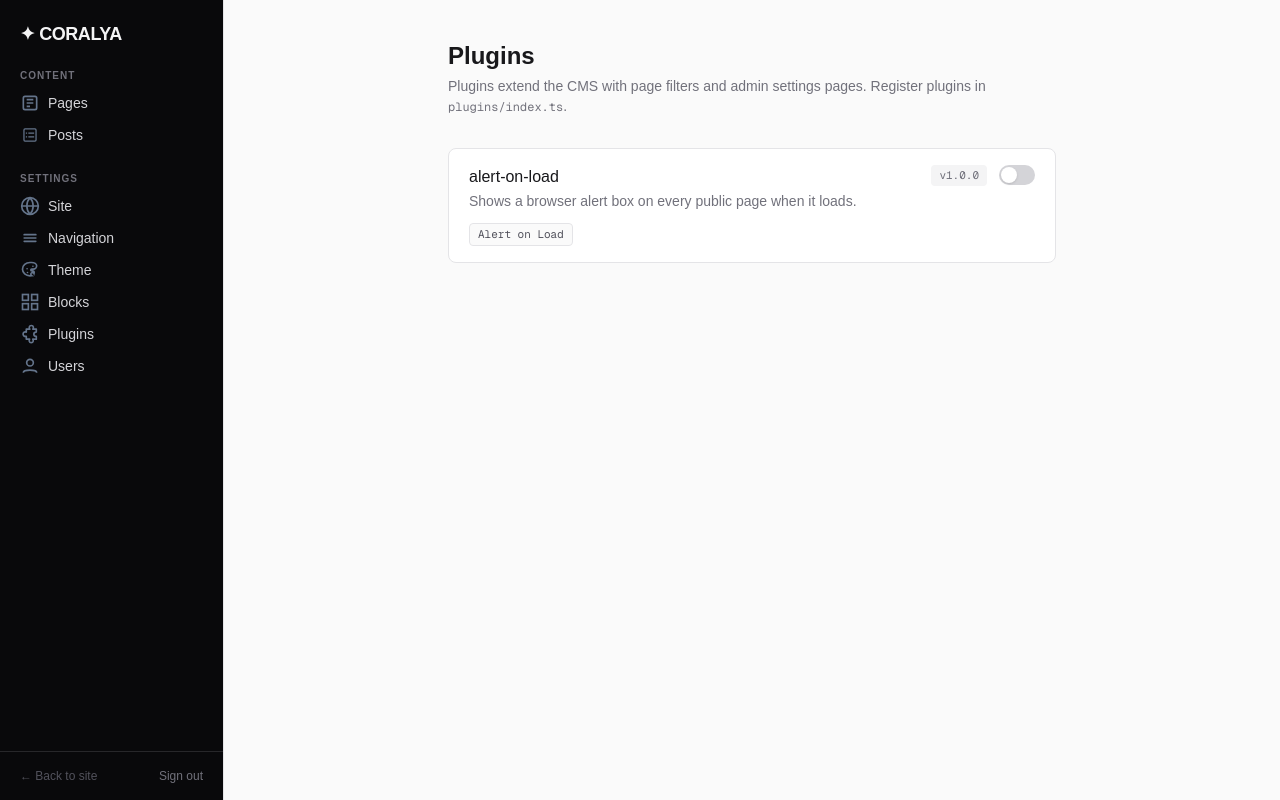
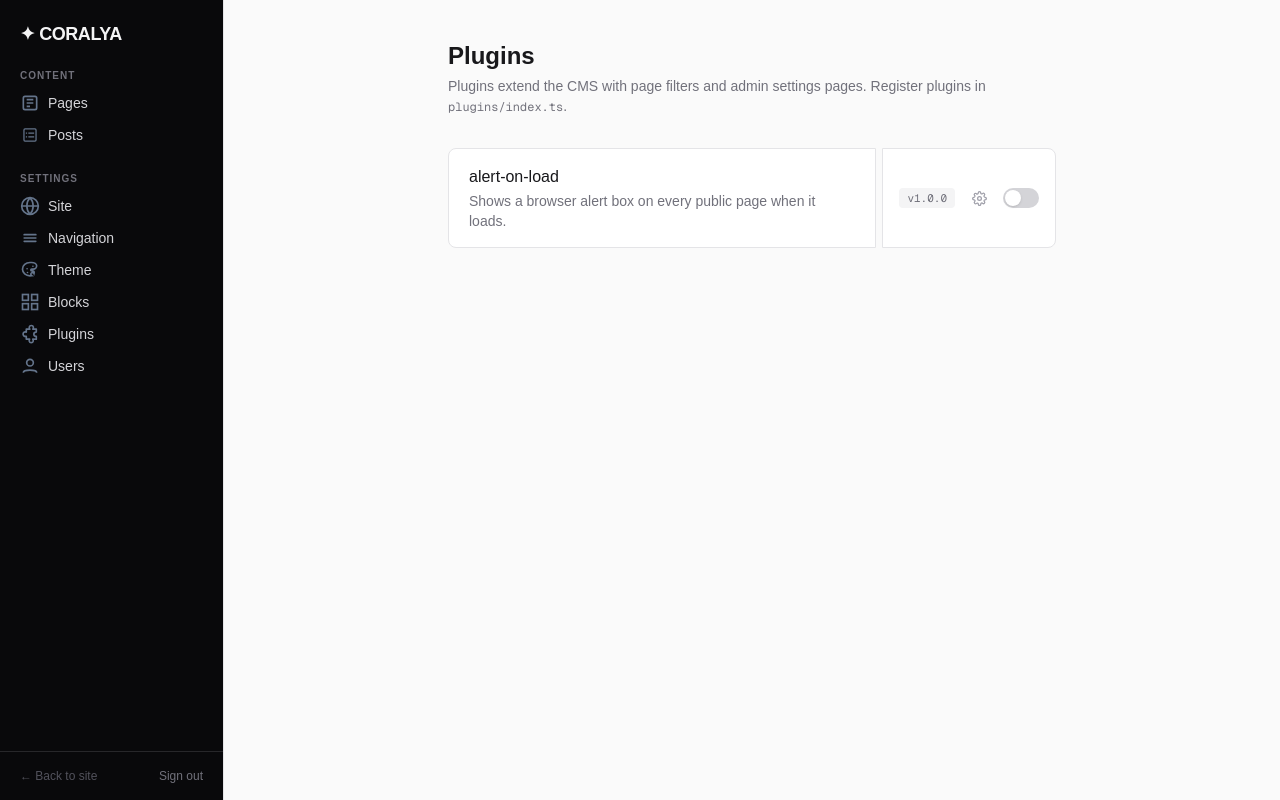
Before and after one commit to KoschKX/CoralyaCMS, a Next.js app in the folder next/: page /admin/settings/plugins in a window 1280 px wide. Built offline with nearby package versions, Linux system fonts and the light colour scheme.

Commit message:
updated admin graphics

```diff
--- /dev/null
+++ b/next/app/admin/settings/blocks/[name]/page.tsx
@@ -0,0 +1,34 @@
+import { notFound } from "next/navigation";
+import Link from "next/link";
+// Ensure blocks are registered before we look them up.
+import { blockMap } from "@/blocks/index";
+
+interface Props {
+  params: Promise<{ name: string }>;
+}
+
+export default async function BlockSettingsPage({ params }: Props) {
+  const { name } = await params;
+  const block = blockMap[name];
+
+  // 404 when the block doesn't exist or has no settings page declared.
+  if (!block?.settingsPage) notFound();
+
+  const Component = block.settingsPage;
+  return (
+    <div>
+      {/* Back-link breadcrumb */}
+      <div className="border-b border-zinc-200 bg-white px-8 py-3">
+        <Link
+          href="/admin/settings/blocks"
+          className="text-xs text-zinc-400 hover:text-zinc-700"
+        >
+          ← Blocks
+        </Link>
+        <span className="mx-2 text-xs text-zinc-300">/</span>
+        <span className="text-xs font-medium text-zinc-700">{block.label}</span>
+      </div>
+      <Component />
+    </div>
+  );
+}
--- a/next/app/admin/settings/blocks/page.tsx
+++ b/next/app/admin/settings/blocks/page.tsx
@@ -1,8 +1,28 @@
 "use client";
 
+import Link from "next/link";
 import { BlockIcon } from "@/components/BlockIcon";
 import { useEffect, useState } from "react";
 import { blockRegistry } from "@/blocks/index";
+
+function GearIcon() {
+  return (
+    <svg
+      width="15"
+      height="15"
+      viewBox="0 0 24 24"
+      fill="none"
+      stroke="currentColor"
+      strokeWidth="2"
+      strokeLinecap="round"
+      strokeLinejoin="round"
+      aria-hidden="true"
+    >
+      <path d="M12 15a3 3 0 1 0 0-6 3 3 0 0 0 0 6Z" />
+      <path d="M19.4 15a1.65 1.65 0 0 0 .33 1.82l.06.06a2 2 0 0 1-2.83 2.83l-.06-.06a1.65 1.65 0 0 0-1.82-.33 1.65 1.65 0 0 0-1 1.51V21a2 2 0 0 1-4 0v-.09A1.65 1.65 0 0 0 9 19.4a1.65 1.65 0 0 0-1.82.33l-.06.06a2 2 0 0 1-2.83-2.83l.06-.06A1.65 1.65 0 0 0 4.68 15a1.65 1.65 0 0 0-1.51-1H3a2 2 0 0 1 0-4h.09A1.65 1.65 0 0 0 4.6 9a1.65 1.65 0 0 0-.33-1.82l-.06-.06a2 2 0 0 1 2.83-2.83l.06.06A1.65 1.65 0 0 0 9 4.68a1.65 1.65 0 0 0 1-1.51V3a2 2 0 0 1 4 0v.09a1.65 1.65 0 0 0 1 1.51 1.65 1.65 0 0 0 1.82-.33l.06-.06a2 2 0 0 1 2.83 2.83l-.06.06A1.65 1.65 0 0 0 19.4 9a1.65 1.65 0 0 0 1.51 1H21a2 2 0 0 1 0 4h-.09a1.65 1.65 0 0 0-1.51 1Z" />
+    </svg>
+  );
+}
 
 export default function BlocksPage() {
   const [disabled, setDisabled] = useState<Set<string>>(new Set());
@@ -43,27 +63,39 @@ export default function BlocksPage() {
         Enable or disable blocks in the editor. Disabled blocks cannot be added to pages.
       </p>
 
-      <div className="overflow-hidden rounded-lg border border-zinc-200 bg-white">
-        {blockRegistry.map((block, i) => {
+      <div className="space-y-3">
+        {blockRegistry.map((block) => {
           const enabled = !disabled.has(block.name);
           return (
-            <div
-              key={block.name}
-              className={`flex items-center gap-4 px-5 py-3.5 ${
-                i !== blockRegistry.length - 1 ? "border-b border-zinc-100" : ""
-              }`}
-            >
+            <div key={block.name} className="flex items-stretch gap-1.5">
+              {/* Info box — rounded on the left side only */}
+              <div className="flex flex-1 items-center gap-4 rounded-l-lg border border-zinc-200 bg-white px-5 py-3.5">
                 <span className="text-xl">
                   <BlockIcon name={block.name} label={block.label} size={22} />
                 </span>
-              <div className="flex-1">
+                <div>
                   <p className="text-sm font-medium text-zinc-800">{block.label}</p>
                   <p className="font-mono text-[11px] text-zinc-400">{block.name}</p>
                 </div>
-              {/* Toggle */}
+              </div>
+
+              {/* Controls box — rounded on the right side only */}
+              <div className="flex shrink-0 items-center gap-1.5 rounded-r-lg border border-zinc-200 bg-white px-4 py-3.5">
+                {/* Gear icon — only rendered when the block declares a settingsPage */}
+                {block.settingsPage && (
+                  <Link
+                    href={`/admin/settings/blocks/${block.name}`}
+                    aria-label={`Settings for ${block.label} block`}
+                    className="flex h-7 w-7 items-center justify-center rounded text-zinc-400 transition hover:bg-zinc-100 hover:text-zinc-700"
+                  >
+                    <GearIcon />
+                  </Link>
+                )}
+                {/* Enable / disable toggle */}
                 <button
                   role="switch"
                   aria-checked={enabled}
+                  aria-label={`${enabled ? "Disable" : "Enable"} ${block.label} block`}
                   onClick={() => toggle(block.name)}
                   className={`relative inline-flex h-5 w-9 shrink-0 cursor-pointer rounded-full border-2 border-transparent transition-colors focus:outline-none ${
                     enabled ? "bg-zinc-900" : "bg-zinc-200"
@@ -75,6 +107,7 @@ export default function BlocksPage() {
                     }`}
                   />
                 </button>
+              </div>
             </div>
           );
         })}
--- a/next/app/admin/settings/plugins/[slug]/page.tsx
+++ b/next/app/admin/settings/plugins/[slug]/page.tsx
@@ -1,4 +1,5 @@
 import { notFound } from "next/navigation";
+import Link from "next/link";
 import "@/plugins/index";
 import { pluginAdminPages } from "@/lib/plugin-registry";
 
@@ -13,5 +14,20 @@ export default async function PluginSettingsPage({ params }: Props) {
   if (!page) notFound();
 
   const Component = page.component;
-  return <Component />;
+  return (
+    <div>
+      {/* Back-link breadcrumb */}
+      <div className="border-b border-zinc-200 bg-white px-8 py-3">
+        <Link
+          href="/admin/settings/plugins"
+          className="text-xs text-zinc-400 hover:text-zinc-700"
+        >
+          ← Plugins
+        </Link>
+        <span className="mx-2 text-xs text-zinc-300">/</span>
+        <span className="text-xs font-medium text-zinc-700">{page.label}</span>
+      </div>
+      <Component />
+    </div>
+  );
 }
--- a/next/app/admin/settings/plugins/page.tsx
+++ b/next/app/admin/settings/plugins/page.tsx
@@ -1,11 +1,31 @@
 // Side-effect import: ensures plugins are registered before reading them.
 import "@/plugins/index";
+import Link from "next/link";
 import { installedPlugins } from "@/lib/plugin-registry";
 import { PluginToggle } from "./PluginToggle";
 import fs from "fs";
 import path from "path";
 
 export const metadata = { title: "Plugins — CMS" };
+
+function GearIcon() {
+  return (
+    <svg
+      width="15"
+      height="15"
+      viewBox="0 0 24 24"
+      fill="none"
+      stroke="currentColor"
+      strokeWidth="2"
+      strokeLinecap="round"
+      strokeLinejoin="round"
+      aria-hidden="true"
+    >
+      <path d="M12 15a3 3 0 1 0 0-6 3 3 0 0 0 0 6Z" />
+      <path d="M19.4 15a1.65 1.65 0 0 0 .33 1.82l.06.06a2 2 0 0 1-2.83 2.83l-.06-.06a1.65 1.65 0 0 0-1.82-.33 1.65 1.65 0 0 0-1 1.51V21a2 2 0 0 1-4 0v-.09A1.65 1.65 0 0 0 9 19.4a1.65 1.65 0 0 0-1.82.33l-.06.06a2 2 0 0 1-2.83-2.83l.06-.06A1.65 1.65 0 0 0 4.68 15a1.65 1.65 0 0 0-1.51-1H3a2 2 0 0 1 0-4h.09A1.65 1.65 0 0 0 4.6 9a1.65 1.65 0 0 0-.33-1.82l-.06-.06a2 2 0 0 1 2.83-2.83l.06.06A1.65 1.65 0 0 0 9 4.68a1.65 1.65 0 0 0 1-1.51V3a2 2 0 0 1 4 0v.09a1.65 1.65 0 0 0 1 1.51 1.65 1.65 0 0 0 1.82-.33l.06-.06a2 2 0 0 1 2.83 2.83l-.06.06A1.65 1.65 0 0 0 19.4 9a1.65 1.65 0 0 0 1.51 1H21a2 2 0 0 1 0 4h-.09a1.65 1.65 0 0 0-1.51 1Z" />
+    </svg>
+  );
+}
 
 function readPluginStates(): Record<string, boolean> {
   try {
@@ -37,14 +57,11 @@ export default function PluginsPage() {
           </p>
         </div>
       ) : (
-        <div className="overflow-hidden rounded-lg border border-zinc-200 bg-white">
-          {plugins.map((plugin, i) => (
-            <div
-              key={plugin.name}
-              className={`px-5 py-4 ${i !== plugins.length - 1 ? "border-b border-zinc-100" : ""}`}
-            >
-              <div className="flex items-start justify-between gap-4">
-                <div>
+        <div className="space-y-3">
+          {plugins.map((plugin) => (
+            <div key={plugin.name} className="flex items-stretch gap-1.5">
+              {/* Info box — rounded on the left side only */}
+              <div className="flex-1 min-w-0 rounded-l-lg border border-zinc-200 bg-white px-5 py-4">
                 <p className="font-medium text-zinc-900">{plugin.name}</p>
                 {plugin.description && (
                   <p className="mt-0.5 text-sm text-zinc-500">{plugin.description}</p>
@@ -53,29 +70,31 @@ export default function PluginsPage() {
                   <p className="mt-0.5 text-xs text-zinc-400">by {plugin.author}</p>
                 )}
               </div>
-                <div className="flex shrink-0 items-center gap-3">
+
+              {/* Controls box — rounded on the right side only */}
+              <div className="flex shrink-0 items-center gap-2 rounded-r-lg border border-zinc-200 bg-white px-4 py-4">
                 <span className="rounded bg-zinc-100 px-2 py-0.5 font-mono text-[11px] text-zinc-500">
                   v{plugin.version}
                 </span>
+
+                {/* Gear icon(s) — one per admin page declared by the plugin */}
+                {(plugin.adminPages ?? []).map((page) => (
+                  <Link
+                    key={page.slug}
+                    href={`/admin/settings/plugins/${page.slug}`}
+                    aria-label={`${page.label} settings`}
+                    title={page.label}
+                    className="flex h-8 w-8 items-center justify-center rounded text-zinc-400 transition hover:bg-zinc-100 hover:text-zinc-700"
+                  >
+                    <GearIcon />
+                  </Link>
+                ))}
+
                 <PluginToggle
                   name={plugin.name}
                   initialEnabled={states[plugin.name] !== false}
                 />
               </div>
-              </div>
-              {plugin.adminPages && plugin.adminPages.length > 0 && (
-                <div className="mt-3 flex flex-wrap gap-1.5">
-                  {plugin.adminPages.map((page) => (
-                    <a
-                      key={page.slug}
-                      href={`/admin/settings/plugins/${page.slug}`}
-                      className="rounded border border-zinc-200 bg-zinc-50 px-2 py-0.5 font-mono text-[11px] text-zinc-600 hover:bg-zinc-100"
-                    >
-                      {page.label}
-                    </a>
-                  ))}
-                </div>
-              )}
             </div>
           ))}
         </div>
--- /dev/null
+++ b/next/data/posts.json
@@ -0,0 +1,67 @@
+[
+  {
+    "id": "d1b6e003-6ca6-43cc-aa64-d8808495c427",
+    "title": "",
+    "slug": "",
+    "status": "published",
+    "blocks": [
+      {
+        "id": "sc-0",
+        "type": "paragraph",
+        "data": {
+          "text": "New paragraph"
+        }
+      }
+    ],
+    "html": "[paragraph text=\"New paragraph\"]",
+    "excerpt": "",
+    "tags": [],
+    "categories": [],
+    "createdAt": "2026-04-26T00:18:41.562Z",
+    "updatedAt": "2026-04-26T00:18:41.562Z"
+  },
+  {
+    "id": "b14320ec-5ef5-462e-b344-2b6de54bfbc1",
+    "title": "",
+    "slug": "",
+    "status": "published",
+    "blocks": [
+      {
+        "id": "sc-0",
+        "type": "paragraph",
+        "data": {
+          "text": "New paragraph"
+        }
+      }
+    ],
+    "html": "[paragraph text=\"New paragraph\"]",
+    "excerpt": "",
+    "tags": [],
+    "categories": [],
+    "createdAt": "2026-04-26T00:18:57.518Z",
+    "updatedAt": "2026-04-26T00:18:57.518Z"
+  },
+  {
+    "id": "0dd195c0-eec9-497c-8e08-e23ee88966e4",
+    "title": "",
+    "slug": "",
+    "status": "published",
+    "blocks": [
+      {
+        "id": "sc-0",
+        "type": "paragraph",
+        "data": {
+          "text": "New paragraph"
+        }
+      }
+    ],
+    "html": "[paragraph text=\"New paragraph\"]",
+    "excerpt": "",
+    "tags": [],
+    "categories": [
+      "d1fe84db-3bd0-4332-a932-b1977606eb59"
+    ],
+    "createdAt": "2026-04-26T00:18:59.859Z",
+    "updatedAt": "2026-04-26T00:19:06.208Z"
+  }
+]
```
Also changed, not shown: next/lib/block-types.ts (+11 -0 lines). Lines whose indentation alone changed are shown as unchanged.
